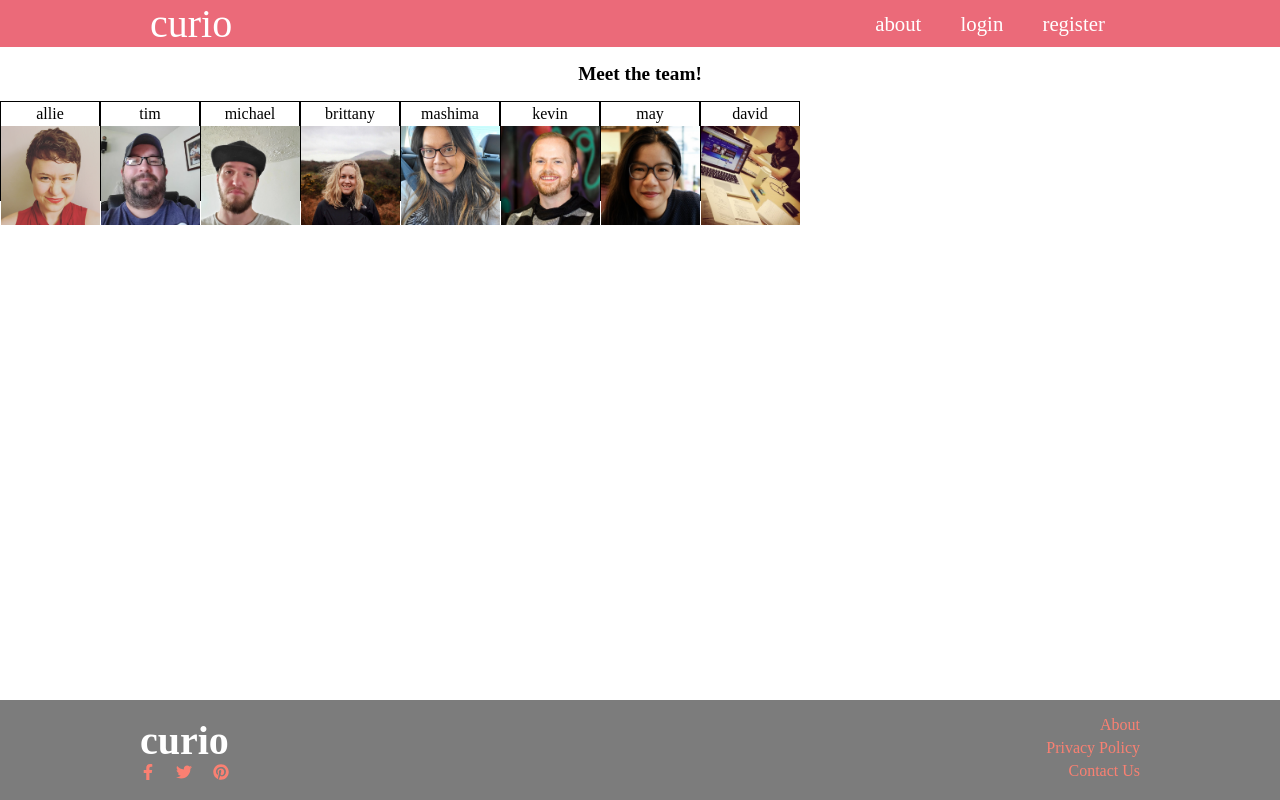
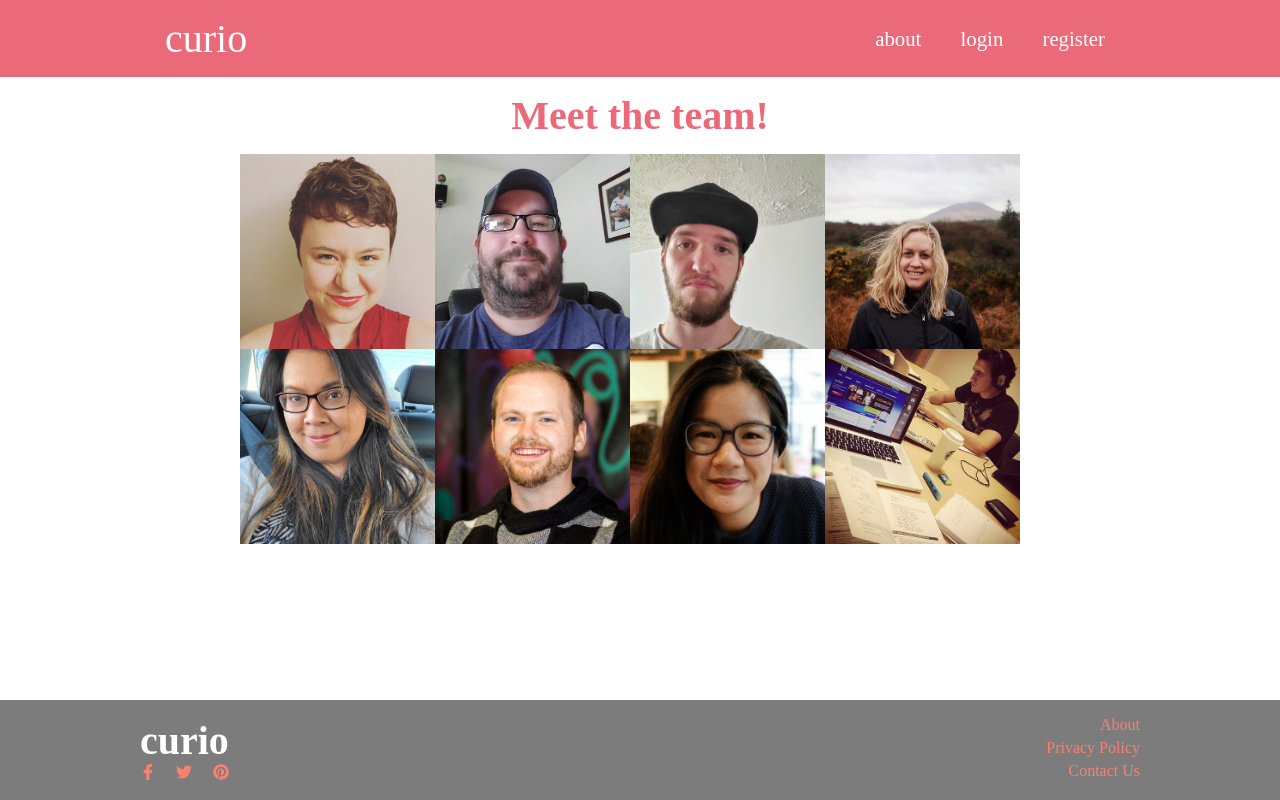
Before and after one commit to curio-app/frontend, a React (Create React App) app: page /about in a window 1280 px wide. Built offline with nearby package versions, Linux system fonts and the light colour scheme; a web font is replaced by a local one.

Commit message:
About page links to github and linkedin added, page styled

```diff
--- /dev/null
+++ b/src/About.css
@@ -0,0 +1,62 @@
+.about-card-container {
+    margin: 0 auto;
+    display: flex;
+    flex-wrap: wrap;
+    width: 95%;
+    max-width: 800px;
+    margin-bottom: 70px;
+}
+
+#about-card {
+    width: 195px;
+    height: 195px;
+    position: relative;
+    display: flex;
+    flex-direction: column;
+    justify-content: center;
+    align-items: center;
+    transition: 0.5s;
+}
+
+.about-image {
+    width: 195px;
+    height: 195px;
+}
+
+.about-card-text {
+    position: absolute;
+    top: 0;
+    left: 0;
+    opacity: 0;
+    background-color: black;
+    color: white;
+    width: 195px;
+    height: 195px;
+    transition: 0.5s;
+}
+
+.about-card-text:hover {
+    position: absolute;
+    top: 0;
+    left: 0;
+    opacity: 0.9;
+    transition: 0.5s;
+}
+
+#about-icon {
+    font-size: 2rem;
+}
+
+#about-links-wrapper {
+    width: 195px;
+    display: flex;
+    justify-content: space-evenly;
+    padding: 5px;
+}
+
+.baloo {
+    font-family: baloo;
+    font-size: 2.5rem;
+    margin: 15px;
+    color: #eb6a79;
+}
--- a/src/App.css
+++ b/src/App.css
@@ -168,12 +168,3 @@ div.App > main.content {
 .toggled {
   background-color: teal;
 }
-
-.about-image {
-  width: 99px;
-  height: 99px;
-}
-
-.about-icons {
-  display: flex;
-}
--- a/src/components/About.jsx
+++ b/src/components/About.jsx
@@ -8,18 +8,26 @@ import david from '../images/david.png';
 import may from '../images/may.png';
 import michael from '../images/michael.png';
 import TeamMemberCard from './TeamMemberCard';
+import '../About.css';
 
 const imageNames = [allie, tim, michael, brittany, mashima, kevin, may, david];
 
-const imageStrings = ['allie', 'tim', 'michael', 'brittany', 'mashima', 'kevin', 'may', 'david'];
+const imageStrings = ['Allie Robinson', 'Tim Griffith', 'Michael Searles', 'Brittany Isaacson', 'Mashima Button', 'Kevin Smith', 'May Ng', 'David Hennig'];
+const githubStrings = ['https://github.com/allie-rae', 'https://github.com/grifmang', 'https://github.com/msearles25', 'https://github.com/brittanymae01', 'https://github.com/zimashima', 'https://github.com/keveightysev', 'https://github.com/mngmay', 'https://github.com/davidhennig']
+const linkedInStrings = ['https://www.linkedin.com/in/allie-robinson-5b8b76a1/', 'https://www.linkedin.com/in/tim-griffith-730a041a/', 'https://www.linkedin.com/in/michael-searles-3b7460196/', 'https://www.linkedin.com/in/brittany-isaacson-1b1460196/', 'https://www.linkedin.com/in/mashimabutton/', 'https://linkedin.com/in/keveightysev', 'https://linkedin.com/in/mngmay', 'https://www.linkedin.com/in/david-hennig-83473350/']
 
 const About = () => {
   return (
-    <div className="about-container">
-      <h2>Meet the team!</h2>
-      <div className="about-icons">
+    <div className="overall-about-container">
+      <h2 className="baloo">Meet the team!</h2>
+      <div className="about-card-container">
         {imageNames.map((element, index) => {
-          return <TeamMemberCard key={index} name={imageStrings[index]} image={element} />;
+          return <TeamMemberCard
+            key={index}
+            name={imageStrings[index]}
+            github={githubStrings[index]}
+            linkedIn={linkedInStrings[index]}
+            image={element} />;
         })}
       </div>
     </div>
--- a/src/components/TeamMemberCard.jsx
+++ b/src/components/TeamMemberCard.jsx
@@ -1,15 +1,17 @@
 import React from 'react';
+import '../About.css';
 
-const cardStyle = {
-  width: '100px',
-  height: '100px',
-  border: '1px solid black'
-};
 
 const TeamMemberCard = (props) => {
   return (
-    <div style={cardStyle}>
-      <p>{props.name}</p>
+    <div id="about-card">
+      <div className="about-card-text">
+        <h3>{props.name}</h3>
+        <div id="about-links-wrapper">
+          <a href={props.github}><i class="fab fa-github" id="about-icon"></i></a>
+          <a href={props.linkedIn}><i class="fab fa-linkedin" id="about-icon"></i></a>
+        </div>
+      </div>
       <img className="about-image" src={props.image} alt="team member" />
     </div>
   );
```
